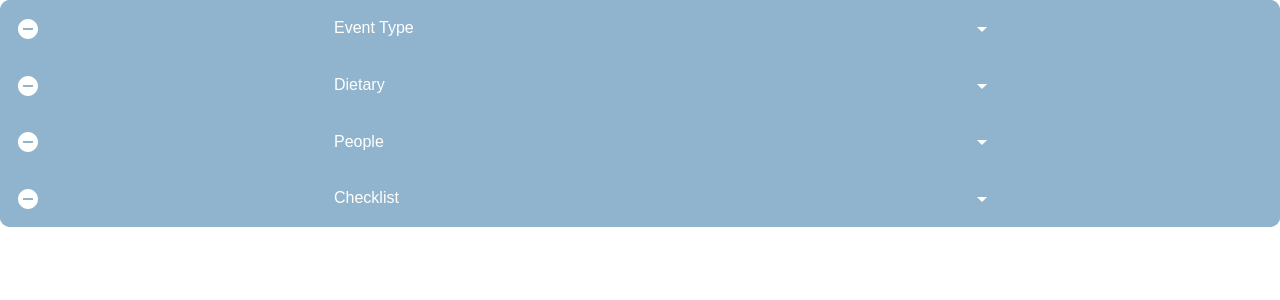
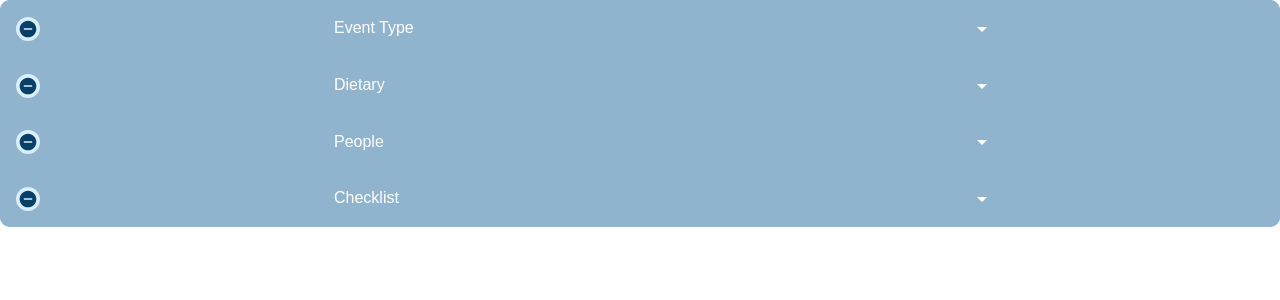
Before and after one commit to chih611/Foodash, a Next.js app: page /CustomerView/HomePage/HomeSideBar/HomeSideBarBox in a window 1280 px wide. Shown: the top 300 px of the page. Built offline with nearby package versions, Linux system fonts and the light colour scheme.

Commit message:
fixed the styling for  the remove icon on the sidebar

```diff
--- a/src/pages/CustomerView/HomePage/HomeSideBar/HomeSideBarBox.js
+++ b/src/pages/CustomerView/HomePage/HomeSideBar/HomeSideBarBox.js
@@ -9,7 +9,7 @@ const HomeSideBarBox = () => {
       <div className="sidebar-box-category">
         <Row>
           <Col xs={3}>
-            <RemoveCircleIcon />
+            <RemoveCircleIcon className="sidebar-box-removeicon" />
           </Col>
           <Col xs={6}>Event Type</Col>
           <Col xs={3}>
@@ -20,7 +20,7 @@ const HomeSideBarBox = () => {
       <div className="sidebar-box-category">
         <Row>
           <Col xs={3}>
-            <RemoveCircleIcon />
+            <RemoveCircleIcon className="sidebar-box-removeicon" />
           </Col>
           <Col xs={6}>Dietary</Col>
           <Col xs={3}>
@@ -31,7 +31,7 @@ const HomeSideBarBox = () => {
       <div className="sidebar-box-category">
         <Row>
           <Col xs={3}>
-            <RemoveCircleIcon />
+            <RemoveCircleIcon className="sidebar-box-removeicon" />
           </Col>
           <Col xs={6}>People</Col>
           <Col xs={3}>
@@ -42,7 +42,7 @@ const HomeSideBarBox = () => {
       <div className="sidebar-box-category">
         <Row>
           <Col xs={3}>
-            <RemoveCircleIcon />
+            <RemoveCircleIcon className="sidebar-box-removeicon" />
           </Col>
           <Col xs={6}>Checklist</Col>
           <Col xs={3}>
--- a/src/styles/components/homeBody.scss
+++ b/src/styles/components/homeBody.scss
@@ -17,4 +17,10 @@
     @extend .sidebar-box;
     padding: 1rem;
   }
+  &-removeicon {
+    background-color: colors.$bg-2nd-color;
+    color: colors.$headline-color;
+    border: 2px solid colors.$bg-2nd-color;
+    border-radius: 100%;
+  }
 }
```
